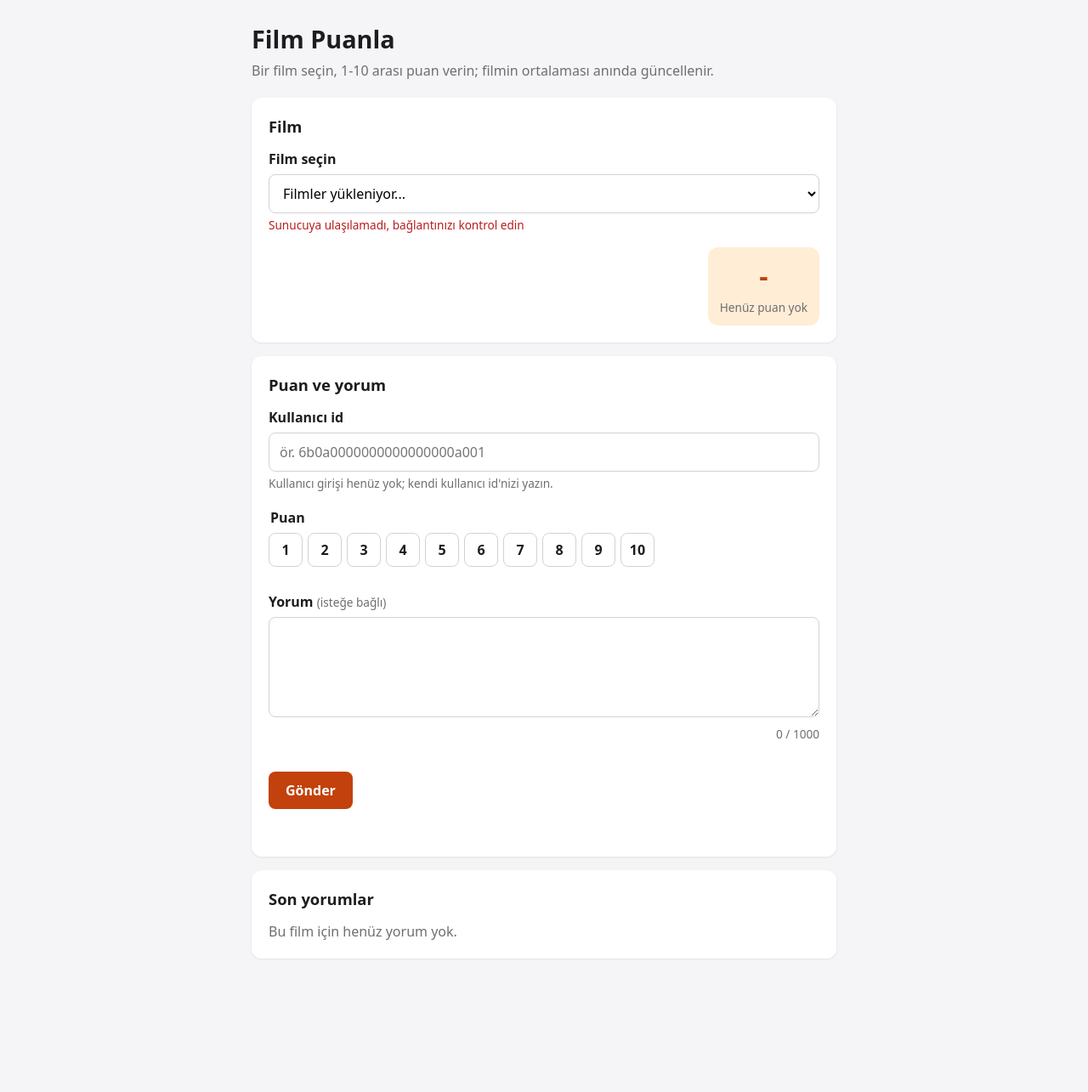
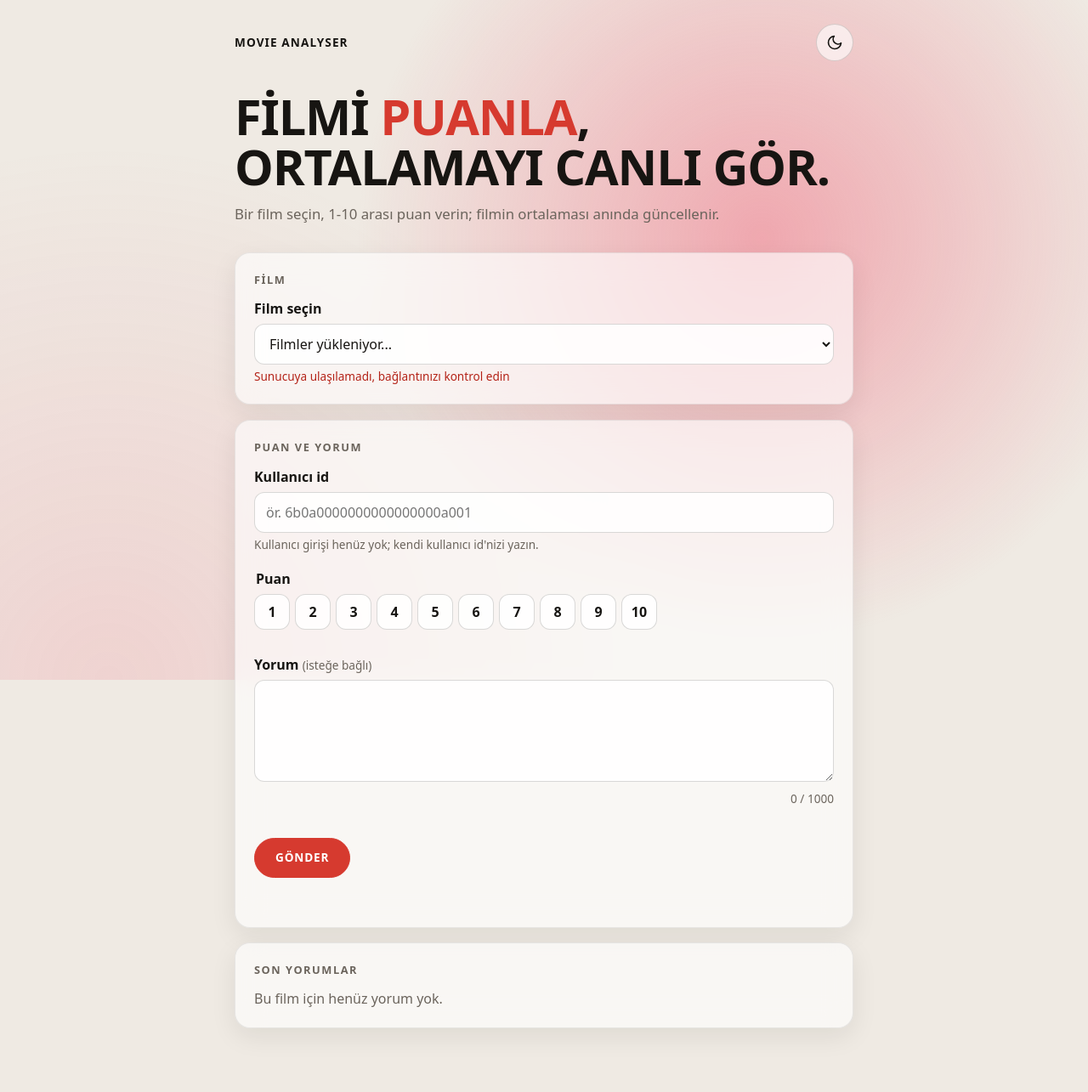
Before and after one commit to software-lecture-labs/movie-analyser, a web app: page /review.html in a window 1280 px wide. Shown: the whole page at 85% size. Before the commit the page ends 1106 px from the top, so only its background shows below. Run offline with its HTML, style and script files only (its server is not run), Linux system fonts and the light colour scheme; data that the repository does not hold is empty.

Commit message:
feat: puan sayfasına açık/koyu tema düğmesi ve fareyi takip eden ışık eklendi

```diff
--- a/src/main/webapp/css/review.css
+++ b/src/main/webapp/css/review.css
@@ -1,15 +1,6 @@
-/* Puan/yorum sayfası */
+/* Puan/yorum sayfası. Renkler theme.css'teki değişkenlerden gelir (açık/koyu tema). */
 :root {
-  --bg: #f5f5f7;
-  --card: #ffffff;
-  --text: #1d1d1f;
-  --muted: #6e6e73;
-  --accent: #c2410c;
-  --accent-soft: #ffedd5;
-  --error: #b91c1c;
-  --success: #15803d;
-  --border: #d2d2d7;
-  --radius: 12px;
+  --radius: 18px;
 }
 
 * {
@@ -18,39 +9,70 @@
 
 body {
   margin: 0;
-  background: var(--bg);
-  color: var(--text);
   font-family: system-ui, -apple-system, "Segoe UI", Roboto, sans-serif;
   line-height: 1.5;
+  min-height: 100vh;
 }
 
 .page {
-  max-width: 720px;
+  max-width: 760px;
   margin: 0 auto;
-  padding: 24px 16px 48px;
+  padding: 28px 16px 56px;
 }
 
-.page-header h1 {
-  margin: 0 0 4px;
-  font-size: 1.8rem;
+.topbar {
+  display: flex;
+  justify-content: space-between;
+  align-items: center;
+  margin-bottom: 36px;
+}
+
+.brand {
+  font-weight: 800;
+  letter-spacing: 0.08em;
+  text-transform: uppercase;
+  font-size: 0.85rem;
+}
+
+/* İri ve kalın başlık; vurgu kelimesi tema rengiyle */
+.hero-title {
+  margin: 0 0 14px;
+  font-size: clamp(2.1rem, 6vw, 3.6rem);
+  font-weight: 900;
+  line-height: 1.02;
+  letter-spacing: -0.02em;
+  text-transform: uppercase;
+}
+
+.hero-title .accent {
+  color: var(--accent);
 }
 
 .subtitle {
-  margin: 0 0 20px;
+  margin: 0 0 32px;
   color: var(--muted);
+  font-size: 1.05rem;
+  max-width: 34em;
 }
 
 .card {
   background: var(--card);
+  border: 1px solid var(--card-border);
   border-radius: var(--radius);
-  padding: 20px;
-  margin-bottom: 16px;
-  box-shadow: 0 1px 3px rgba(0, 0, 0, 0.08);
+  padding: 22px;
+  margin-bottom: 18px;
+  box-shadow: var(--shadow);
+  /* Işık kartların arkasından bulanık görünür */
+  backdrop-filter: blur(16px);
+  -webkit-backdrop-filter: blur(16px);
 }
 
 .card h2 {
   margin: 0 0 12px;
-  font-size: 1.15rem;
+  font-size: 0.8rem;
+  letter-spacing: 0.12em;
+  text-transform: uppercase;
+  color: var(--muted);
 }
 
 label,
@@ -64,11 +86,12 @@ input[type="text"],
 select,
 textarea {
   width: 100%;
-  padding: 10px 12px;
+  padding: 11px 13px;
   border: 1px solid var(--border);
-  border-radius: 8px;
+  border-radius: 12px;
   font: inherit;
-  background: #fff;
+  color: var(--text);
+  background: var(--input-bg);
 }
 
 input:focus,
@@ -110,8 +133,8 @@ button:focus-visible,
 }
 
 .movie-title {
-  font-size: 1.1rem;
-  font-weight: 700;
+  font-size: 1.2rem;
+  font-weight: 800;
   margin: 0;
 }
 
@@ -122,16 +145,16 @@ button:focus-visible,
 
 .score {
   text-align: center;
-  min-width: 120px;
-  padding: 10px 14px;
+  min-width: 130px;
+  padding: 12px 16px;
   border-radius: var(--radius);
   background: var(--accent-soft);
 }
 
 .score-value {
   display: block;
-  font-size: 2rem;
-  font-weight: 800;
+  font-size: 2.2rem;
+  font-weight: 900;
   color: var(--accent);
 }
 
@@ -146,8 +169,8 @@ button:focus-visible,
 }
 
 @keyframes pulse {
-  0% { transform: scale(1); box-shadow: 0 0 0 0 rgba(194, 65, 12, 0.5); }
-  50% { transform: scale(1.06); box-shadow: 0 0 0 10px rgba(194, 65, 12, 0); }
+  0% { transform: scale(1); }
+  45% { transform: scale(1.07); }
   100% { transform: scale(1); }
 }
 
@@ -173,45 +196,60 @@ button:focus-visible,
 
 .rating-options label {
   margin: 0;
-  width: 40px;
-  height: 40px;
+  width: 42px;
+  height: 42px;
   display: flex;
   align-items: center;
   justify-content: center;
   border: 1px solid var(--border);
-  border-radius: 8px;
+  border-radius: 12px;
+  background: var(--input-bg);
   cursor: pointer;
-  font-weight: 600;
+  font-weight: 700;
+  transition: transform 0.15s ease;
+}
+
+.rating-options label:hover {
+  transform: translateY(-2px);
 }
 
 .rating-options input:checked + label {
   background: var(--accent);
   border-color: var(--accent);
-  color: #fff;
+  color: var(--accent-contrast);
 }
 
 .actions {
   display: flex;
   gap: 10px;
-  margin-top: 16px;
+  margin-top: 18px;
   flex-wrap: wrap;
 }
 
+/* Hap biçimli düğmeler */
 button {
-  padding: 10px 20px;
-  border: none;
-  border-radius: 8px;
+  padding: 12px 24px;
+  border: 1px solid var(--accent);
+  border-radius: 999px;
   background: var(--accent);
-  color: #fff;
+  color: var(--accent-contrast);
   font: inherit;
-  font-weight: 600;
+  font-weight: 700;
+  letter-spacing: 0.06em;
+  text-transform: uppercase;
+  font-size: 0.85rem;
   cursor: pointer;
+  transition: transform 0.15s ease, opacity 0.15s ease;
+}
+
+button:hover:not(:disabled) {
+  transform: translateY(-1px);
 }
 
 button.secondary {
-  background: #fff;
-  color: var(--accent);
-  border: 1px solid var(--accent);
+  background: transparent;
+  color: var(--text);
+  border-color: var(--border);
 }
 
 button:disabled {
@@ -240,7 +278,7 @@ button:disabled {
 
 .review-list li {
   padding: 12px 0;
-  border-bottom: 1px solid var(--bg);
+  border-bottom: 1px solid var(--card-border);
 }
 
 .review-list li:last-child {
@@ -255,7 +293,7 @@ button:disabled {
 }
 
 .review-rating {
-  font-weight: 700;
+  font-weight: 800;
   color: var(--accent);
 }
 
@@ -276,3 +314,14 @@ button:disabled {
     align-items: stretch;
   }
 }
+
+@media (prefers-reduced-motion: reduce) {
+  .score.updated {
+    animation: none;
+  }
+
+  .rating-options label,
+  button {
+    transition: none;
+  }
+}
--- /dev/null
+++ b/src/main/webapp/css/theme.css
@@ -0,0 +1,124 @@
+/* Tema değişkenleri (açık/koyu), fareyi takip eden ışık ve tema düğmesi.
+   Sayfaya özel stiller bu değişkenleri kullanır. */
+
+:root {
+  color-scheme: light;
+  --bg: #efeae3;
+  --text: #171512;
+  --muted: #6b645c;
+  --card: rgba(255, 255, 255, 0.62);
+  --card-border: rgba(23, 21, 18, 0.08);
+  --input-bg: rgba(255, 255, 255, 0.85);
+  --border: rgba(23, 21, 18, 0.16);
+  --accent: #d63a2f;
+  --accent-contrast: #ffffff;
+  --accent-soft: rgba(214, 58, 47, 0.12);
+  --error: #b42318;
+  --success: #157f3c;
+  --shadow: 0 10px 30px rgba(23, 21, 18, 0.08);
+  /* Işığın rengi: ton (hue) JS'ten gelir, doygunluk/açıklık temaya göre */
+  --glow-sat: 85%;
+  --glow-light: 62%;
+  --glow-alpha: 0.42;
+  --glow-size: 680px;
+}
+
+:root[data-theme="dark"] {
+  color-scheme: dark;
+  --bg: #0e0d16;
+  --text: #f3f1ff;
+  --muted: #a5a2bd;
+  --card: rgba(26, 24, 40, 0.6);
+  --card-border: rgba(255, 255, 255, 0.08);
+  --input-bg: rgba(14, 13, 22, 0.7);
+  --border: rgba(255, 255, 255, 0.16);
+  --accent: #9b8cff;
+  --accent-contrast: #0e0d16;
+  --accent-soft: rgba(155, 140, 255, 0.16);
+  --error: #ff8a80;
+  --success: #5ee38f;
+  --shadow: 0 10px 30px rgba(0, 0, 0, 0.35);
+  --glow-sat: 90%;
+  --glow-light: 60%;
+  --glow-alpha: 0.36;
+}
+
+/* display verilen öğelerde de hidden özniteliği her zaman gizler */
+[hidden] {
+  display: none !important;
+}
+
+body {
+  background: var(--bg);
+  color: var(--text);
+  transition: background-color 0.35s ease, color 0.35s ease;
+}
+
+/* Fareyi takip eden ışık: sabit, tıklamaları engellemeyen, içeriğin arkasında bir katman */
+.glow {
+  position: fixed;
+  inset: 0;
+  z-index: -1;
+  pointer-events: none;
+  background:
+    radial-gradient(var(--glow-size) circle at var(--glow-x, 70%) var(--glow-y, 35%),
+      hsla(var(--glow-hue, 14), var(--glow-sat), var(--glow-light), var(--glow-alpha)),
+      transparent 70%),
+    radial-gradient(900px circle at 10% 100%,
+      hsla(var(--glow-hue, 14), var(--glow-sat), var(--glow-light), calc(var(--glow-alpha) * 0.35)),
+      transparent 70%);
+}
+
+/* Tema düğmesi */
+.theme-toggle {
+  display: inline-flex;
+  align-items: center;
+  justify-content: center;
+  width: 44px;
+  height: 44px;
+  padding: 0;
+  border-radius: 999px;
+  border: 1px solid var(--border);
+  background: var(--card);
+  color: var(--text);
+  cursor: pointer;
+  backdrop-filter: blur(10px);
+  -webkit-backdrop-filter: blur(10px);
+  transition: transform 0.2s ease, border-color 0.2s ease;
+}
+
+.theme-toggle:hover {
+  transform: rotate(-12deg) scale(1.05);
+  border-color: var(--accent);
+}
+
+.theme-toggle:focus-visible {
+  outline: 3px solid var(--accent-soft);
+  outline-offset: 2px;
+}
+
+.theme-toggle svg {
+  width: 20px;
+  height: 20px;
+}
+
+/* Açık temada ay (koyuya geç), koyu temada güneş (açığa geç) görünür */
+.theme-toggle .icon-sun,
+:root[data-theme="dark"] .theme-toggle .icon-moon {
+  display: none;
+}
+
+:root[data-theme="dark"] .theme-toggle .icon-sun {
+  display: block;
+}
+
+@media (prefers-reduced-motion: reduce) {
+  body,
+  .theme-toggle {
+    transition: none;
+  }
+
+  .theme-toggle:hover {
+    transform: none;
+  }
+}
--- a/src/main/webapp/review.html
+++ b/src/main/webapp/review.html
@@ -4,12 +4,31 @@
   <meta charset="UTF-8">
   <meta name="viewport" content="width=device-width, initial-scale=1">
   <title>Film Puanla - Movie Analyser</title>
+  <link rel="stylesheet" href="css/theme.css">
   <link rel="stylesheet" href="css/review.css">
+  <!-- Tema sayfa çizilmeden uygulansın diye defer olmadan başta yüklenir -->
+  <script src="js/theme.js"></script>
 </head>
 <body>
+<div class="glow" aria-hidden="true"></div>
 <main class="page">
+  <div class="topbar">
+    <span class="brand" lang="en">Movie Analyser</span>
+    <button type="button" class="theme-toggle" id="theme-toggle" aria-pressed="false" aria-label="Koyu temaya geç">
+      <svg class="icon-moon" viewBox="0 0 24 24" fill="none" stroke="currentColor" stroke-width="2"
+           stroke-linecap="round" stroke-linejoin="round" aria-hidden="true">
+        <path d="M21 12.8A9 9 0 1 1 11.2 3a7 7 0 0 0 9.8 9.8z"/>
+      </svg>
+      <svg class="icon-sun" viewBox="0 0 24 24" fill="none" stroke="currentColor" stroke-width="2"
+           stroke-linecap="round" stroke-linejoin="round" aria-hidden="true">
+        <circle cx="12" cy="12" r="4"/>
+        <path d="M12 2v2M12 20v2M4.9 4.9l1.4 1.4M17.7 17.7l1.4 1.4M2 12h2M20 12h2M4.9 19.1l1.4-1.4M17.7 6.3l1.4-1.4"/>
+      </svg>
+    </button>
+  </div>
+
   <header class="page-header">
-    <h1>Film Puanla</h1>
+    <h1 class="hero-title">Filmi <span class="accent">puanla</span>,<br>ortalamayı canlı gör.</h1>
     <p class="subtitle">Bir film seçin, 1-10 arası puan verin; filmin ortalaması anında güncellenir.</p>
   </header>
 
```
